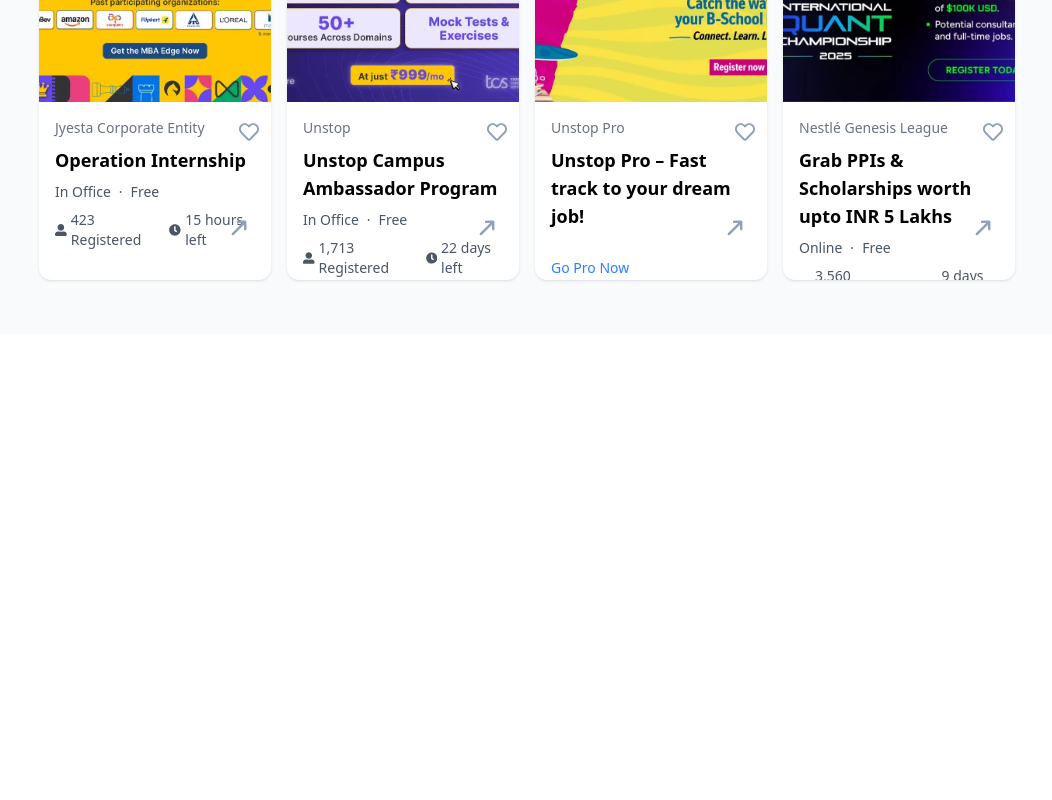
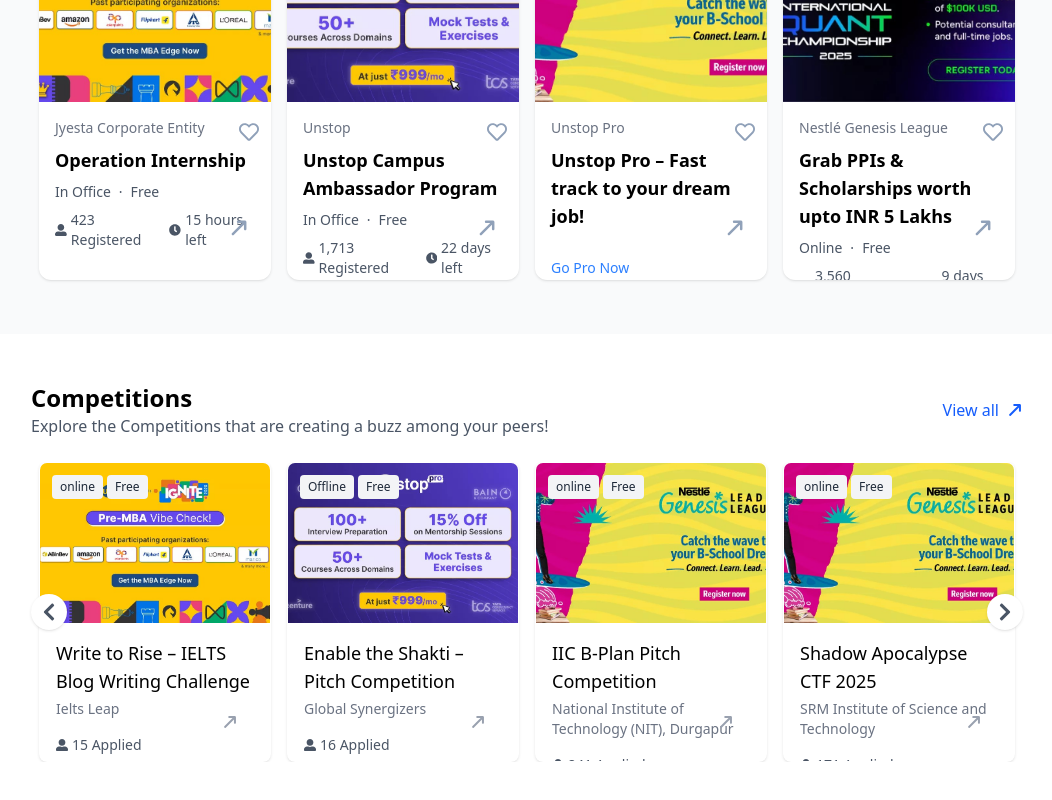
Before and after one commit to MohdFahad1/unstop, a Next.js app: page / in a window 1280 px wide. Shown: the part 1826-2626 px from the top of the page, without its empty margins (113-1165 px from the left). Before the commit the page ends 2160 px from the top, so only its background shows below. Built offline with nearby package versions, Linux system fonts and the light colour scheme.

Commit message:
feat: Added competetion section

```diff
--- a/src/app/page.js
+++ b/src/app/page.js
@@ -2,6 +2,7 @@
 import FeaturedOpportunities from "@/components/Featured";
 import Hero from "@/components/Hero";
 import TrustSection from "@/components/Trusted";
+import Competition from "@/components/Competition";
 
 export default function Home() {
   return (
@@ -10,6 +11,7 @@
       <TrustSection />
       <Carousel />
       <FeaturedOpportunities />
+      <Competition />
     </div>
   );
 }
--- /dev/null
+++ b/src/components/Competition.jsx
@@ -0,0 +1,164 @@
+"use client";
+
+import { useRef } from "react";
+import Slider from "react-slick";
+import Image from "next/image";
+import { FaChevronLeft, FaChevronRight, FaUserAlt } from "react-icons/fa";
+import { FaArrowRightLong } from "react-icons/fa6";
+
+import "slick-carousel/slick/slick.css";
+import "slick-carousel/slick/slick-theme.css";
+import Link from "next/link";
+
+const competitions = [
+  {
+    id: 1,
+    banner: "/carousal1.png",
+    mode: "online",
+    cost: "Free",
+    title: "Write to Rise – IELTS Blog Writing Challenge",
+    org: "Ielts Leap",
+    applied: 15,
+  },
+  {
+    id: 2,
+    banner: "/carousal2.png",
+    mode: "Offline",
+    cost: "Free",
+    title: "Enable the Shakti – Pitch Competition",
+    org: "Global Synergizers",
+    applied: 16,
+  },
+  {
+    id: 3,
+    banner: "/carousal3.png",
+    mode: "online",
+    cost: "Free",
+    title: "IIC B-Plan Pitch Competition",
+    org: "National Institute of Technology (NIT), Durgapur",
+    applied: 241,
+  },
+  {
+    id: 4,
+    banner: "/carousal3.png",
+    mode: "online",
+    cost: "Free",
+    title: "Shadow Apocalypse CTF 2025",
+    org: "SRM Institute of Science and Technology",
+    applied: 171,
+  },
+];
+
+function PrevArrow({ onClick }) {
+  return (
+    <button
+      onClick={onClick}
+      className="absolute left-0 top-1/2 -translate-y-1/2 bg-white p-2 rounded-full shadow hover:bg-gray-100 z-10"
+    >
+      <FaChevronLeft size={20} className="text-gray-600" />
+    </button>
+  );
+}
+
+function NextArrow({ onClick }) {
+  return (
+    <button
+      onClick={onClick}
+      className="absolute right-0 top-1/2 -translate-y-1/2 bg-white p-2 rounded-full shadow hover:bg-gray-100 z-10"
+    >
+      <FaChevronRight size={20} className="text-gray-600" />
+    </button>
+  );
+}
+
+const Competition = () => {
+  const sliderRef = useRef(null);
+
+  const settings = {
+    infinite: true,
+    speed: 500,
+    slidesToShow: 4,
+    slidesToScroll: 1,
+    arrows: false,
+    responsive: [
+      { breakpoint: 1024, settings: { slidesToShow: 3 } },
+      { breakpoint: 768, settings: { slidesToShow: 2 } },
+      { breakpoint: 640, settings: { slidesToShow: 1 } },
+    ],
+  };
+
+  return (
+    <section className="py-12 bg-white px-32">
+      <div className="container mx-auto px-4">
+        <div className="flex items-center justify-between mb-6">
+          <div>
+            <h2 className="text-2xl font-semibold">Competitions</h2>
+            <p className="text-gray-600">
+              Explore the Competitions that are creating a buzz among your
+              peers!
+            </p>
+          </div>
+          <Link
+            href="/competitions"
+            className="text-blue-600 flex items-center hover:underline"
+          >
+            View all
+            <FaArrowRightLong size={16} className="-rotate-45 ml-2" />
+          </Link>
+        </div>
+
+        <div className="relative">
+          <PrevArrow onClick={() => sliderRef.current?.slickPrev()} />
+          <NextArrow onClick={() => sliderRef.current?.slickNext()} />
+
+          <Slider ref={sliderRef} {...settings}>
+            {competitions.map((c) => (
+              <div key={c.id} className="px-2">
+                <div className="bg-white rounded-lg overflow-hidden shadow-sm h-[300px] flex flex-col hover:border-black border border-transparent cursor-pointer duration-300 group relative">
+                  <div className="relative">
+                    <Image
+                      src={c.banner}
+                      alt={c.title}
+                      width={400}
+                      height={200}
+                      className="object-cover w-full h-40"
+                    />
+                    <div className="absolute top-3 left-3 flex space-x-1">
+                      <span className="bg-gray-100 text-gray-800 text-xs px-2 py-1 rounded">
+                        {c.mode}
+                      </span>
+                      <span className="bg-gray-100 text-gray-800 text-xs px-2 py-1 rounded">
+                        {c.cost}
+                      </span>
+                    </div>
+                  </div>
+
+                  <div className="p-4 flex-1 flex flex-col justify-between">
+                    <div>
+                      <h3 className="text-lg font-medium">{c.title}</h3>
+                      <p className="text-sm text-gray-500 mt-1">{c.org}</p>
+                    </div>
+                    <div className="flex items-center justify-between mt-4 text-sm text-gray-600">
+                      <div className="flex items-center space-x-1">
+                        <FaUserAlt size={12} />
+                        <span>{c.applied} Applied</span>
+                      </div>
+                      <div className="group-hover:bg-blue-700 rounded-full size-10 flex items-center justify-center absolute top-[80%] right-5 duration-300">
+                        <FaArrowRightLong
+                          size={16}
+                          className="text-gray-400 -rotate-45 group-hover:text-white duration-300"
+                        />
+                      </div>
+                    </div>
+                  </div>
+                </div>
+              </div>
+            ))}
+          </Slider>
+        </div>
+      </div>
+    </section>
+  );
+};
+
+export default Competition;
```
